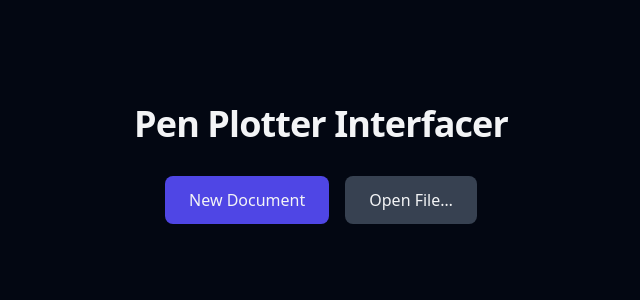
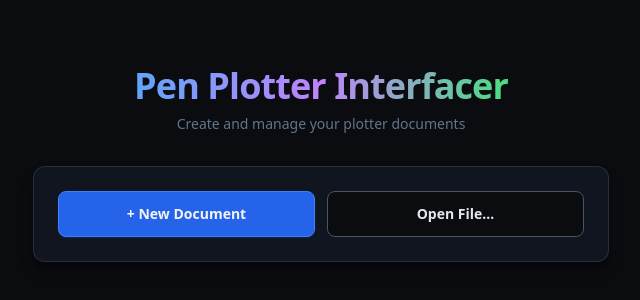
Before and after one commit to tomatencode/PenPlotterApp, a React (Vite) app: page /#/ in a window 1280 px wide. Shown: the part 236-536 px from the top of the page, without its empty margins (319-959 px from the left). Built offline with nearby package versions, Linux system fonts and the light colour scheme.

Commit message:
way cooler style

```diff
--- a/src/screens/DocumentScreen.tsx
+++ b/src/screens/DocumentScreen.tsx
@@ -13,24 +13,40 @@ export default function DocumentScreen() {
   const fileName = path ? path.split(/[\\/]/).pop() : "Untitled";
 
   return (
-    <div className="min-h-screen bg-gray-950 text-gray-100 flex flex-col">
+    <div className="min-h-screen bg-[#0a0c10] text-gray-100 flex flex-col">
       {/* Toolbar */}
-      <header className="flex items-center gap-4 px-4 py-3 bg-gray-900 border-b border-gray-800">
+      <header className="flex items-center gap-3 px-5 py-3 bg-[#111520] border-b border-slate-700/60 shadow-md shadow-black/30">
         <button
           onClick={() => navigate("/")}
-          className="text-sm text-gray-400 hover:text-gray-100 transition-colors"
+          className="text-sm text-slate-400 hover:text-blue-400 transition-colors px-2 py-1 rounded hover:bg-slate-800"
         >
           ← Home
         </button>
-        <span className="text-sm font-medium">{fileName}</span>
-        {path && <span className="text-xs text-gray-500 truncate">{path}</span>}
+        <div className="w-px h-5 bg-slate-700" />
+        <span className="text-sm font-semibold text-gray-200">{fileName}</span>
+        {path && (
+          <span className="text-xs text-slate-600 truncate hidden sm:block">{path}</span>
+        )}
       </header>
 
-      {/* JSON viewer */}
+      {/* Content */}
       <main className="flex-1 p-6 overflow-auto">
-        <pre className="bg-gray-900 rounded-lg p-4 text-sm text-green-300 overflow-auto whitespace-pre-wrap break-all">
-          {JSON.stringify(JSON.parse(json), null, 2)}
-        </pre>
+        <div className="max-w-4xl mx-auto">
+          <div className="mb-3 flex items-center gap-2">
+            <span className="text-xs font-semibold text-slate-500 uppercase tracking-widest">Document JSON</span>
+            <div className="flex-1 h-px bg-slate-800" />
+          </div>
+          <div className="bg-[#111520] border border-slate-700/60 rounded-xl shadow-lg shadow-black/40 overflow-hidden">
+            <div className="flex items-center gap-1.5 px-4 py-2.5 bg-[#0d1017] border-b border-slate-700/60">
+              <span className="w-3 h-3 rounded-full bg-purple-500/70" />
+              <span className="w-3 h-3 rounded-full bg-blue-500/70" />
+              <span className="w-3 h-3 rounded-full bg-green-500/70" />
+            </div>
+            <pre className="p-5 text-sm text-green-300 overflow-auto whitespace-pre-wrap break-all leading-relaxed">
+              {JSON.stringify(JSON.parse(json), null, 2)}
+            </pre>
+          </div>
+        </div>
       </main>
     </div>
   );
--- a/src/screens/HomeScreen.tsx
+++ b/src/screens/HomeScreen.tsx
@@ -73,9 +73,17 @@ export default function HomeScreen() {
   }
 
   return (
-    <div className="min-h-screen bg-gray-950 text-gray-100 flex flex-col items-center justify-center gap-8 p-8">
-      <h1 className="text-4xl font-bold tracking-tight">Pen Plotter Interfacer</h1>
+    <div className="min-h-screen bg-[#0a0c10] text-gray-100 flex flex-col items-center justify-center gap-8 p-8">
+      {/* Title */}
+      <div className="text-center">
+        <h1 className="text-4xl font-bold tracking-tight bg-gradient-to-r from-blue-400 via-purple-400 to-green-400 bg-clip-text text-transparent">
+          Pen Plotter Interfacer
+        </h1>
+        <p className="mt-2 text-sm text-slate-500">Create and manage your plotter documents</p>
+      </div>
 
+      {/* Action card */}
+      <div className="w-full max-w-xl bg-[#111520] border border-slate-700/60 rounded-xl p-6 shadow-lg shadow-black/40">
         {showNameInput ? (
           <form
             onSubmit={(e) => { e.preventDefault(); handleCreate(); }}
@@ -86,33 +94,33 @@ export default function HomeScreen() {
               value={newName}
               onChange={(e) => setNewName(e.target.value)}
               placeholder="Document name…"
-            className="px-4 py-2 rounded-lg bg-gray-800 border border-gray-600 focus:border-indigo-500 outline-none text-sm w-56"
+              className="flex-1 px-4 py-2 rounded-lg bg-[#0a0c10] border border-slate-600 focus:border-blue-500 focus:ring-1 focus:ring-blue-500/40 outline-none text-sm text-gray-100 placeholder-slate-500"
             />
             <button
               type="submit"
-            className="px-4 py-2 bg-indigo-600 hover:bg-indigo-500 rounded-lg font-medium text-sm transition-colors"
+              className="px-4 py-2 bg-blue-600 hover:bg-blue-500 border border-blue-500 rounded-lg font-medium text-sm transition-colors shadow-sm shadow-blue-900/40"
             >
               Create
             </button>
             <button
               type="button"
               onClick={() => { setShowNameInput(false); setNewName(""); }}
-            className="px-4 py-2 bg-gray-700 hover:bg-gray-600 rounded-lg font-medium text-sm transition-colors"
+              className="px-4 py-2 bg-[#0a0c10] hover:bg-slate-800 border border-slate-600 rounded-lg font-medium text-sm text-slate-300 transition-colors"
             >
               Cancel
             </button>
           </form>
         ) : (
-        <div className="flex gap-4">
+          <div className="flex gap-3">
             <button
               onClick={() => setShowNameInput(true)}
-            className="px-6 py-3 bg-indigo-600 hover:bg-indigo-500 rounded-lg font-medium transition-colors"
+              className="flex-1 px-5 py-3 bg-blue-600 hover:bg-blue-500 border border-blue-500 rounded-lg font-semibold text-sm transition-colors shadow-sm shadow-blue-900/40"
             >
-            New Document
+              + New Document
             </button>
             <button
               onClick={handleOpen}
-            className="px-6 py-3 bg-gray-700 hover:bg-gray-600 rounded-lg font-medium transition-colors"
+              className="flex-1 px-5 py-3 bg-[#0a0c10] hover:bg-slate-800 border border-slate-600 hover:border-purple-500/60 rounded-lg font-semibold text-sm text-slate-200 transition-colors"
             >
               Open File…
             </button>
@@ -120,12 +128,16 @@ export default function HomeScreen() {
         )}
 
         {error && (
-        <p className="text-red-400 text-sm">{error}</p>
+          <div className="mt-4 px-4 py-2 rounded-lg bg-red-950/60 border border-red-700/60 text-red-400 text-sm">
+            {error}
+          </div>
         )}
+      </div>
 
+      {/* Recent files card */}
       {recentFiles.length > 0 && (
-        <div className="w-full max-w-xl">
-          <h2 className="text-sm font-semibold text-gray-400 uppercase tracking-wider mb-3">
+        <div className="w-full max-w-xl bg-[#111520] border border-slate-700/60 rounded-xl p-5 shadow-lg shadow-black/40">
+          <h2 className="text-xs font-semibold text-slate-500 uppercase tracking-widest mb-3">
             Recent Files
           </h2>
           <ul className="flex flex-col gap-1">
@@ -133,13 +145,13 @@ export default function HomeScreen() {
               <li key={filePath}>
                 <button
                   onClick={() => handleOpenRecent(filePath)}
-                  className="w-full text-left px-4 py-2 rounded-lg bg-gray-800 hover:bg-gray-700 transition-colors text-sm"
+                  className="w-full text-left px-4 py-3 rounded-lg bg-[#0a0c10] hover:bg-slate-800/80 border border-slate-700/40 hover:border-green-500/40 transition-colors text-sm group"
                   title={filePath}
                 >
-                  <span className="font-medium">
+                  <span className="font-medium text-gray-200 group-hover:text-green-300 transition-colors">
                     {filePath.split(/[\\/]/).pop()}
                   </span>
-                  <span className="block text-xs text-gray-500 truncate">{filePath}</span>
+                  <span className="block text-xs text-slate-600 truncate mt-0.5">{filePath}</span>
                 </button>
               </li>
             ))}
```
Lines whose indentation alone changed are shown as unchanged.
